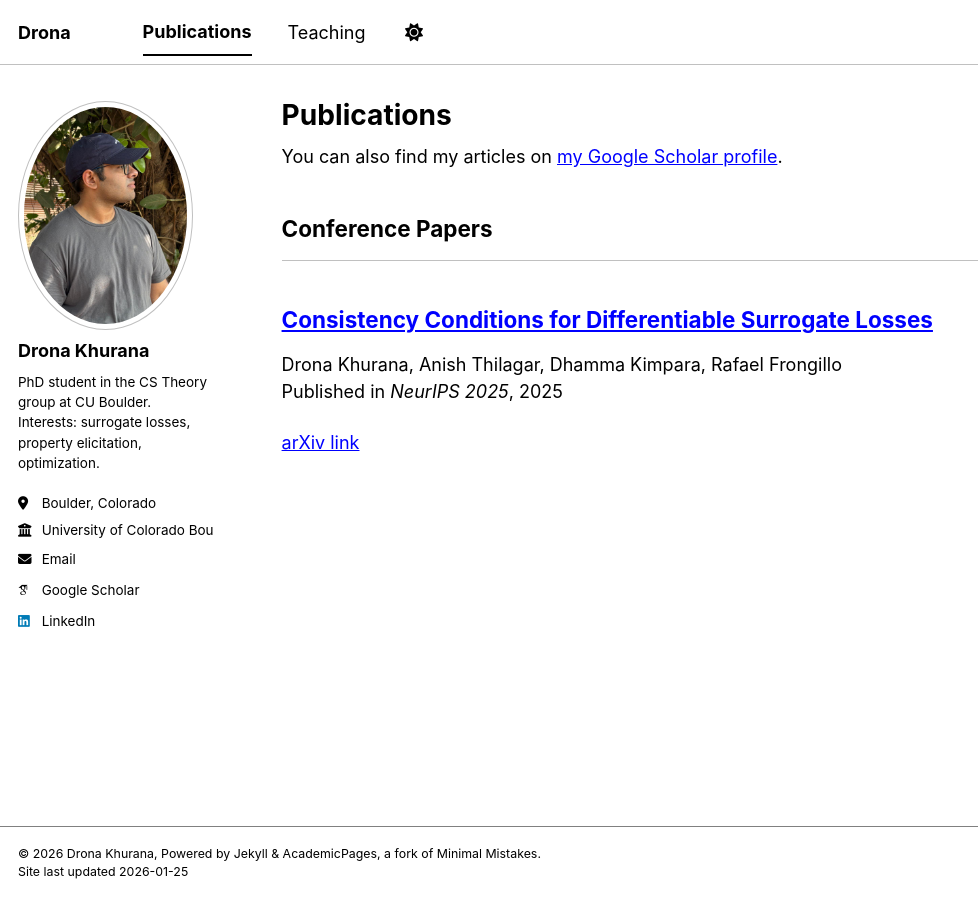
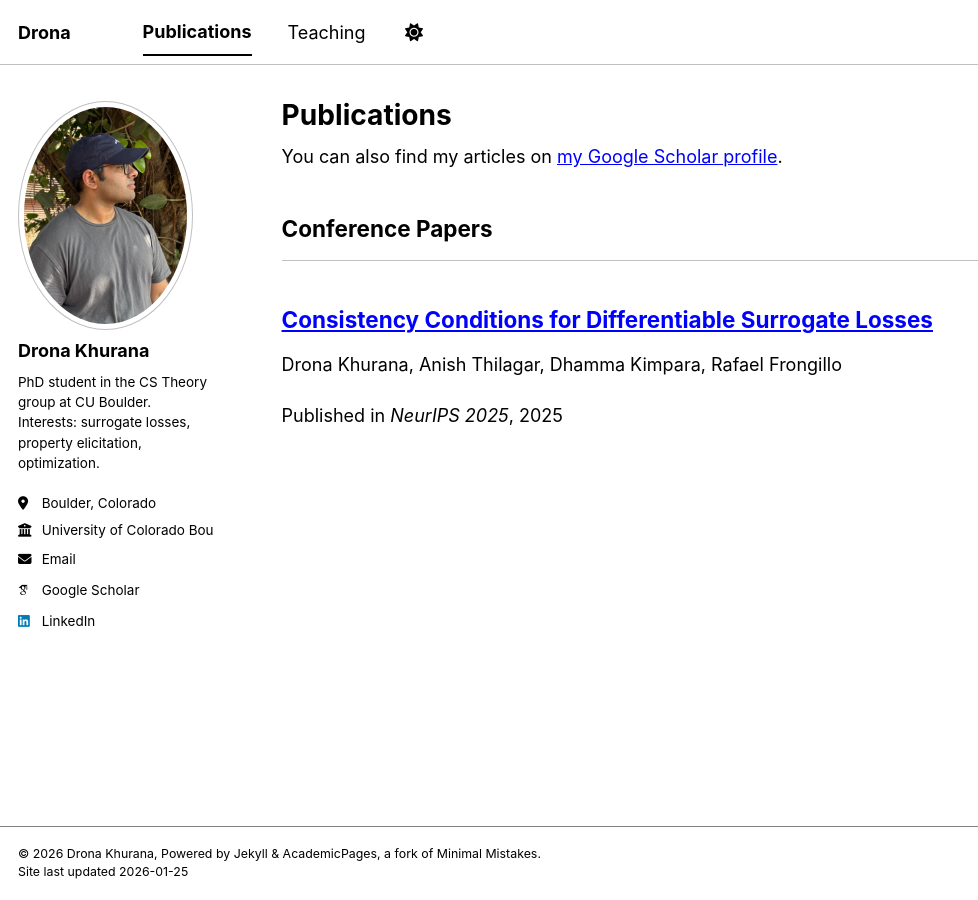
Before and after one commit to dronakhurana/dronakhurana.github.io, a Jekyll site: the page built from _pages/publications.html, in a window 1280 px wide. Shown: the whole page, without its empty margins (0-978 px from the left). Built offline with Jekyll 4.4.1, drawn with Linux system fonts in a browser that asks for light colours; some web fonts are replaced; a script bundle is joined from its source files by our own code; library files that are not in the unit come from our copies.

Commit message:
Update archive-single.html

```diff
--- a/_includes/archive-single.html
+++ b/_includes/archive-single.html
@@ -28,9 +28,17 @@
 
     <h2 class="archive__item-title" itemprop="headline">
       {% if post.link %}
-        <a href="{{ post.link }}">{{ title }}</a> <a href="{{ base_path }}{{ post.url }}" rel="permalink"><i class="fa fa-link" aria-hidden="true" title="permalink"></i><span class="sr-only">Permalink</span></a>
+        <a href="{{ post.link }}">{{ title }}</a>
+        <a href="{{ base_path }}{{ post.url }}" rel="permalink">
+          <i class="fa fa-link" aria-hidden="true" title="permalink"></i>
+          <span class="sr-only">Permalink</span>
+        </a>
       {% else %}
-        <a href="{{ base_path }}{{ post.url }}" rel="permalink">{{ title }}</a>
+        {% if post.collection == 'publications' and post.paperurl %}
+          <a href="{{ post.paperurl }}" target="_blank" rel="noopener">{{ title }}</a>
+        {% else %}
+          <a href="{{ base_path }}{{ post.url }}" rel="permalink">{{ title }}</a>
+        {% endif %}
       {% endif %}
     </h2>
 
@@ -39,49 +47,34 @@
     {% endif %}
 
     {% if post.collection == 'teaching' %}
-      <p> {{ post.type }}, <i>{{ post.venue }}</i>, {{ post.date | default: "1900-01-01" | date: "%Y" }} </p>
+      <p>{{ post.type }}, <i>{{ post.venue }}</i>, {{ post.date | default: "1900-01-01" | date: "%Y" }}</p>
     {% elsif post.collection == 'publications' %}
-      <p>
-        {% if post.authors %}{{ post.authors }}<br>{% endif %}
-        Published in <i>{{ post.venue }}</i>, {{ post.date | default: "1900-01-01" | date: "%Y" }}
+      {% if post.authors %}
+        <p>{{ post.authors }}</p>
+      {% endif %}
+      <p>Published in <i>{{ post.venue }}</i>, {{ post.date | default: "1900-01-01" | date: "%Y" }}</p>
+    {% elsif post.date %}
+      <p class="page__date">
+        <strong><i class="fa fa-fw fa-calendar" aria-hidden="true"></i> {{ site.data.ui-text[site.locale].date_label | default: "Published:" }}</strong>
+        <time datetime="{{ post.date | default: "1900-01-01" | date_to_xmlschema }}">{{ post.date | default: "1900-01-01" | date: "%B %d, %Y" }}</time>
       </p>
-    {% elsif post.date %}
-      <p class="page__date"><strong><i class="fa fa-fw fa-calendar" aria-hidden="true"></i> {{ site.data.ui-text[site.locale].date_label | default: "Published:" }}</strong> <time datetime="{{ post.date | default: "1900-01-01" | date_to_xmlschema }}">{{ post.date | default: "1900-01-01" | date: "%B %d, %Y" }}</time></p>
     {% endif %}
 
     {% if post.excerpt and site.read_more != 'enabled' %}
       <p class="archive__item-excerpt" itemprop="description">{{ post.excerpt | markdownify }}</p>
     {% elsif post.excerpt and site.read_more == 'enabled' %}
-      <p class="archive__item-excerpt" itemprop="description"><p>{{ post.excerpt | markdownify | remove: '<p>' | remove: '</p>' }}<strong><a href="{{ base_path }}{{ post.url }}" rel="permalink"> Read more</a></strong></p></p>
+      <p class="archive__item-excerpt" itemprop="description">
+        <p>
+          {{ post.excerpt | markdownify | remove: '<p>' | remove: '</p>' }}
+          <strong><a href="{{ base_path }}{{ post.url }}" rel="permalink"> Read more</a></strong>
+        </p>
+      </p>
     {% endif %}
 
-    {% if post.citation and post.paperurl and post.slidesurl and post.bibtexurl %}
-      <p>Recommended citation: {{ post.citation }}<br /><a href="{{ post.paperurl }}">arXiv link</a> | <a href="{{ post.slidesurl }}">Download Slides</a> | <a href="{{ post.bibtexurl }}">Download Bibtex</a></p>
-    {% elsif post.citation and post.paperurl and post.slidesurl %}
-      <p>Recommended citation: {{ post.citation }}<br /><a href="{{ post.paperurl }}">arXiv link</a> | <a href="{{ post.slidesurl }}">Download Slides</a></p>
-    {% elsif post.citation and post.paperurl and post.bibtexurl %}
-      <p>Recommended citation: {{ post.citation }}<br /><a href="{{ post.paperurl }}">arXiv link</a> | <a href="{{ post.bibtexurl }}">Download Bibtex</a></p>
-    {% elsif post.citation and post.paperurl %}
-      <p>Recommended citation: {{ post.citation }}<br /><a href="{{ post.paperurl }}">arXiv link</a></p>
-    {% elsif post.citation and post.slidesurl and post.bibtexurl %}
-      <p>Recommended citation: {{ post.citation }}<br /><a href="{{ post.slidesurl }}">Download Slides</a> | <a href="{{ post.bibtexurl}}">Download Bibtex</a></p>
-    {% elsif post.citation and post.slidesurl %}
-      <p>Recommended citation: {{ post.citation }}<br /><a href="{{ post.slidesurl }}">Download Slides</a></p>
-    {% elsif post.citation and post.bibtexurl %}
-      <p>Recommended citation: {{ post.citation }}<br /><a href="{{ post.bibtexurl }}">Download Bibtex</a></p>
-    {% elsif post.citation %}
-      <p>Recommended citation: {{ post.citation }}</p>
-    {% elsif post.paperurl and post.bibtexurl %}
-      <p><a href=" {{ post.paperurl }} ">arXiv link</a> | <a href="{{ post.bibtexurl }}">Download Bibtex</a></p>
-    {% elsif post.paperurl %}
-      <p><a href=" {{ post.paperurl }} ">arXiv link</a></p>
-    {% elsif post.slidesurl and post.bibtexurl %}
-      <p><a href="{{ post.slidesurl }}">Download Slides</a> | <a href="{{ post.bibtexurl }}">Download Bibtex</a></p>
-    {% elsif post.slidesurl %}
-      <p><a href="{{ post.slidesurl }}">Download Slides</a></p>
-    {% elsif post.bibtexurl %}
-      <p><a href="{{ post.bibtexurl }}">Download Bibtex</a></p>
-    {% endif %}
+    {%- comment -%}
+    Removed the "Download Paper / Slides / Bibtex" link block so the publications list
+    doesn't show an extra "arXiv link"/"Download Paper" line. The title now links to paperurl.
+    {%- endcomment -%}
 
   </article>
 </div>
```
